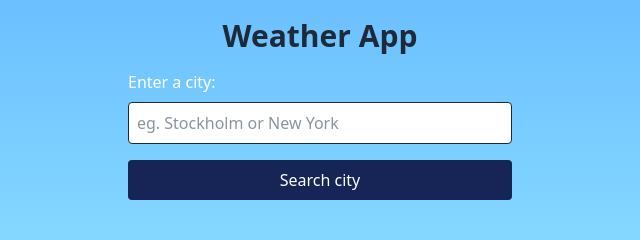
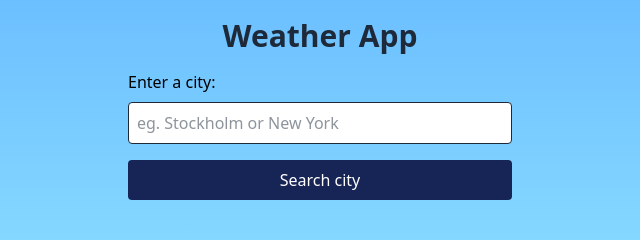
Before and after one commit to emmapang22/weather-app, a website built with Vite: page index.html in a window 1280 px wide. Shown: the part 279-519 px from the top of the page, 320-960 px from the left. Built offline with nearby package versions, Linux system fonts and the light colour scheme.

Commit message:
minor styling improvements for the label

```diff
--- a/index.html
+++ b/index.html
@@ -16,7 +16,9 @@
       <h1 id="main-heading" class="text-3xl font-bold">Weather App</h1>
 
       <form id="searchForm" class="flex flex-col w-sm">
-        <label for="cityInput" class="text-white mb-2">Enter a city:</label>
+        <label for="cityInput" id="cityInputLabel" class="font-medium mb-2"
+          >Enter a city:</label
+        >
         <input
           type="text"
           id="cityInput"
--- a/src/utils/dynamicBackgroundColor.ts
+++ b/src/utils/dynamicBackgroundColor.ts
@@ -1,16 +1,21 @@
 export const dynamicBackgroundColors = () => {
   const currentTime = new Date().getHours();
   const heading = document.getElementById("main-heading") as HTMLHeadingElement;
+  const label = document.getElementById("cityInputLabel") as HTMLLabelElement;
 
   if (currentTime >= 4 && currentTime < 10) {
     document.body.classList.add("from-amber-200", "to-cyan-200");
+    label.classList.add("text-black");
   } else if (currentTime >= 10 && currentTime < 16) {
     document.body.classList.add("from-cyan-200", "to-blue-400");
+    label.classList.add("text-black");
   } else if (currentTime >= 16 && currentTime < 22) {
     document.body.classList.add("from-purple-400", "to-indigo-800");
     heading.classList.add("text-white");
+    label.classList.add("text-white");
   } else {
     document.body.classList.add("from-blue-950", "to-slate-950");
     heading.classList.add("text-white");
+    label.classList.add("text-white");
   }
 };
```
